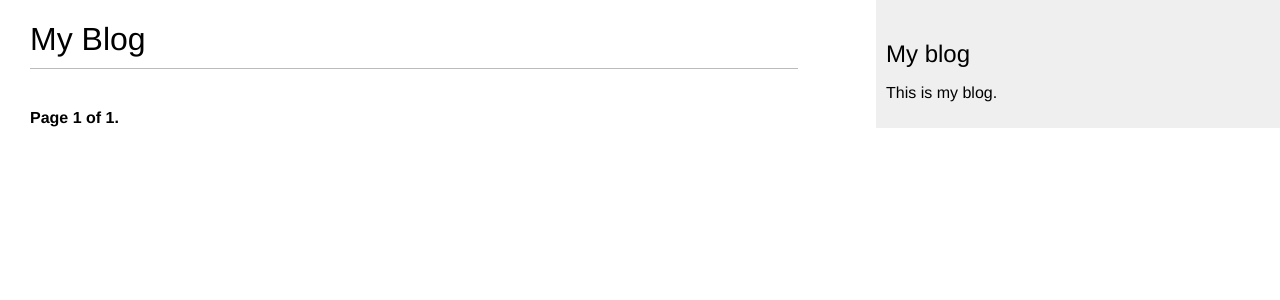
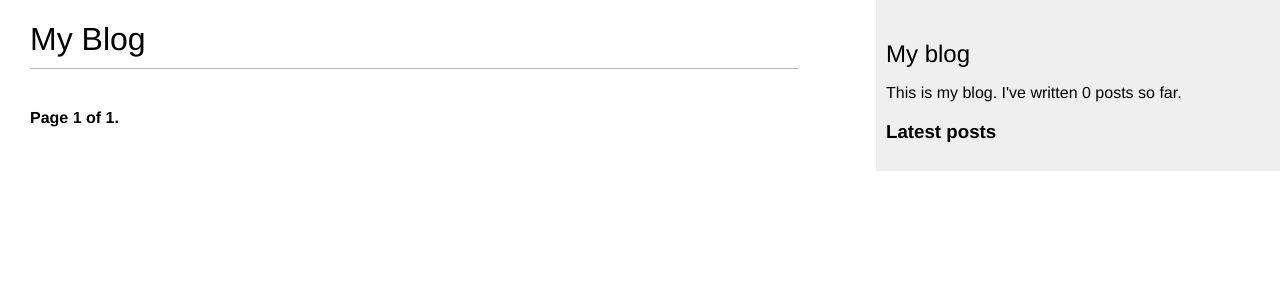
Before and after one commit to Yarmayar/A_Mele_1, a Django app: page /blog/ in a window 1280 px wide. Shown: the top 300 px of the page. Run offline with Django 4.2, Linux system fonts and the light colour scheme; data that the repository does not hold is empty.

Commit message:
Шаблонные теги Для того чтобы быть допустимой библиотекой тегов, в каждом содержащем шаблонные теги модуле должна быть определена переменная с именем reister. 1. Создать директорию teplatetags в директории приложения блог и __init__.py в ней. 2. Создать simple_tag 'total_posts' который возвращает количество опублик постов в блоге
Прежде чем использовать конкретно-прикладные шаблонные теги, необ- ходимо сделать их доступными для шаблона с помощью тега {% load %}

3. Рефакторинг base.html
4. Создать включающий тег 'show_latest_posts'
5. Создать latest_posts.html

```diff
--- a/mysite/blog/templates/blog/base.html
+++ b/mysite/blog/templates/blog/base.html
@@ -1,3 +1,4 @@
+{% load blog_tags %}
 {% load static %}
 <!DOCTYPE html>
 <html>
@@ -12,7 +13,12 @@
   </div>
   <div id="sidebar">
     <h2>My blog</h2>
-    <p>This is my blog.</p>
+    <p>
+      This is my blog.
+      I've written {% total_posts %} posts so far.
+    </p>
+    <h3>Latest posts</h3>
+    {% show_latest_posts 3 %}
   </div>
 </body>
 </html>
--- /dev/null
+++ b/mysite/blog/templates/blog/post/latest_posts.html
@@ -0,0 +1,7 @@
+{% if latest_posts %}
+{% for post in latest_posts %}
+<p>
+    <a href="{{ post.get_absolute_url }}">{{post.title}}</a>
+</p>
+{% endfor %}
+{% endif %}
--- /dev/null
+++ b/mysite/blog/templatetags/blog_tags.py
@@ -0,0 +1,15 @@
+from django import template
+from ..models import Post
+
+register = template.Library()
+
+
+@register.simple_tag()
+def total_posts():
+    return Post.published.count()
+
+
+@register.inclusion_tag('blog/post/latest_posts.html')
+def show_latest_posts(count=5):
+    latest_posts = Post.published.order_by('-publish')[:count]
+    return {'latest_posts': latest_posts}
```
Also changed, not shown: mysite/blog/templatetags/__init__.py (added).
